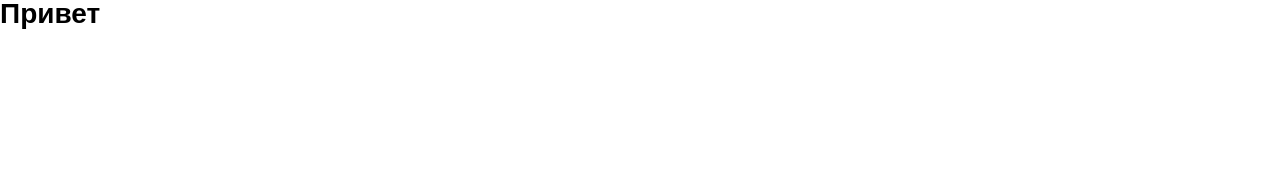
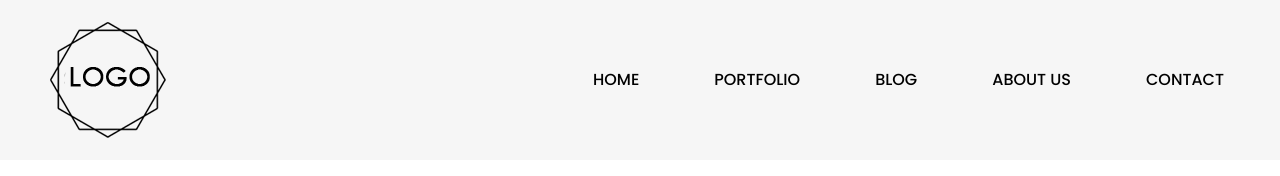
Before and after one commit to belevich8/webdevblog, a plain HTML site: page index.html in a window 1280 px wide. Drawn offline with nearby package versions, Linux system fonts and the light colour scheme.

Commit message:
create nav logo

```diff
--- a/css/style.css
+++ b/css/style.css
@@ -28,7 +28,7 @@ html, body {
   width: 100%;
   font-size: 100%;
   line-height: 1;
-  font-family: "Montserrat", sans-serif;
+  font-family: 'Poppins', sans-serif;
   font-size: 14px;
   -ms-text-size-adjust: 100%;
   -moz-text-size-adjust: 100%;
@@ -62,6 +62,7 @@ a:hover {
 
 ul li {
   list-style: none;
+  display: flex;
 }
 
 img {
@@ -69,3 +70,36 @@ img {
 }
 
 /*--------------------*/
+
+header {
+  background-color: #f6f6f6;
+  padding: 22px 0;
+}
+.header-container {
+  max-width: 1180px;
+  margin: 0 auto;
+  display: flex;
+  justify-content: space-between;
+  align-items: center;
+}
+.header-container li {
+  margin-right: 63px;
+}
+.header-container li:last-child {
+  margin-right: 0;
+}
+.header-container a {
+  color: #000;
+  font-size: 16px;
+  padding: 27px 6px;
+}
+.header-container a:hover {
+  background-color: #ffea00;
+}
+
+#menu-checkbox {
+  display: none;
+}
+ul {
+  display: flex;
+}
--- a/index.html
+++ b/index.html
@@ -4,12 +4,29 @@
 <head>
    <meta charset="UTF-8">
    <meta name="viewport" content="width=device-width, initial-scale=1.0">
+   <link href="https://fonts.googleapis.com/css2?family=Poppins:wght@500;600;700&display=swap" rel="stylesheet">
    <link rel="stylesheet" href="css/style.css">
    <title>WebDevBlog</title>
 </head>
+<body>
+   <header>
+      <div class="header-container">
+         <div class="logo"><img src="img/logo.png" alt="logotpe"></div>
+         <input type="checkbox" id="menu-checkbox">
+         <nav role="navigation">
+            <label for="menu-checkbox" class="toggle-button" data-open="Menu" data-close="Close" onclick></label>
+            <ul class="main-menu">
+               <li><a href="#">HOME</a></li>
+               <li><a href="#">PORTFOLIO</a></li>
+               <li><a href="#">BLOG</a></li>
+               <li><a href="#">ABOUT US</a></li>
+               <li><a href="#">CONTACT</a></li>
+            </ul>
+         </nav>
+      </div>
+   </header>
 
-<body>
-   <h1>Привет</h1>
+   <script src="https://code.jquery.com/jquery-3.5.1.min.js" integrity="sha256-9/aliU8dGd2tb6OSsuzixeV4y/faTqgFtohetphbbj0=" crossorigin="anonymous"></script>
+   <script src="js/script.js"></script>
 </body>
-
 </html>
```
Also changed, not shown: css/bootstrap.min.css (deleted), img/logo.png (added), js/bootstrap.min.js (deleted), links.txt.
